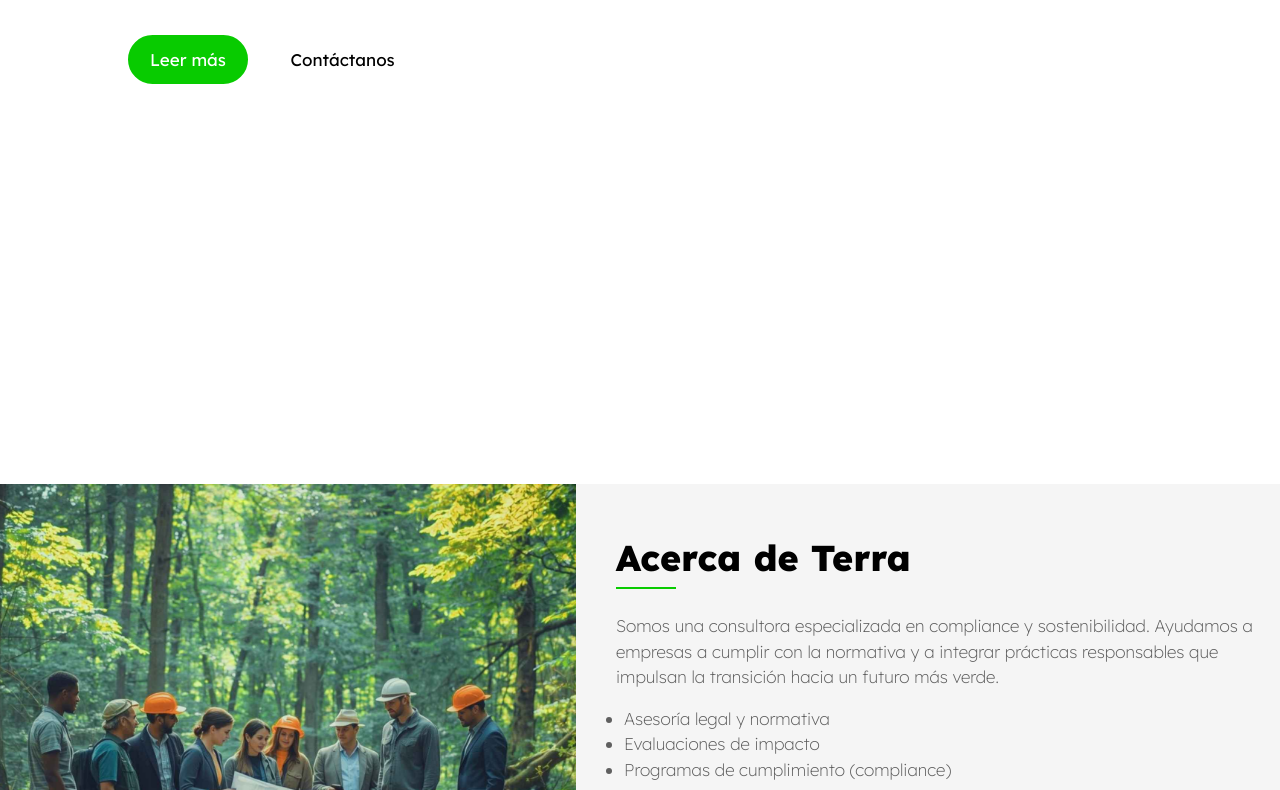
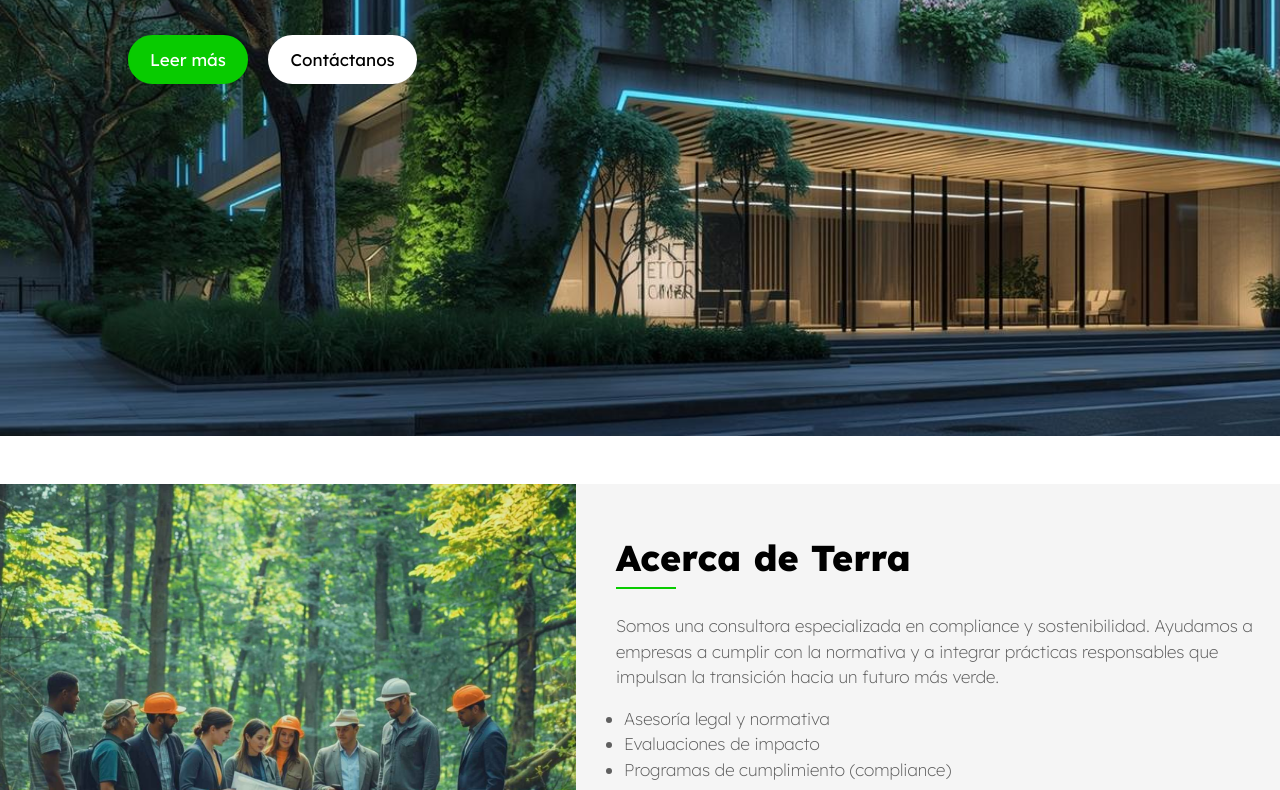
Before and after one commit to markroba/terraPage, a plain HTML site: page index.html in a window 1280 px wide. Shown: the part 514-1304 px from the top of the page. Drawn offline with nearby package versions, Linux system fonts and the light colour scheme.

Commit message:
Fix background image URL in hero-content div

```diff
--- a/index.html
+++ b/index.html
@@ -86,7 +86,7 @@
             </div>
             -->
 
-            <div class="hero-content" style="background-image: url(.../assets/img/header_area_3.jpg)">
+            <div class="hero-content" style="background-image: url(assets/img/header_area_3.jpg)">
                 <div class="wrap">
                     <div class="box">
                         <!--<h1>Welcome to Terra</h1>-->
```
